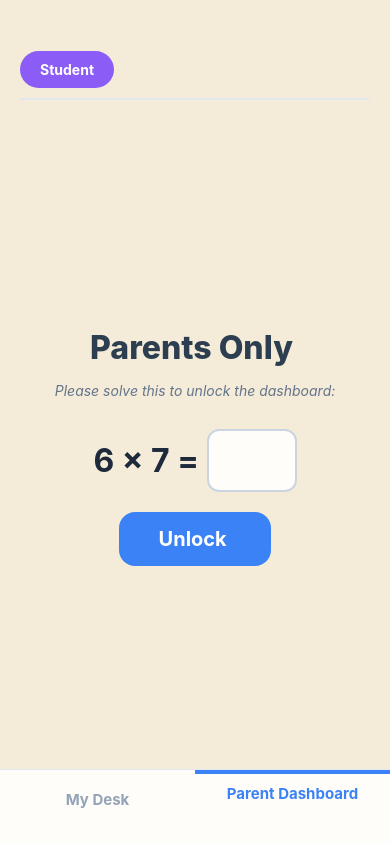
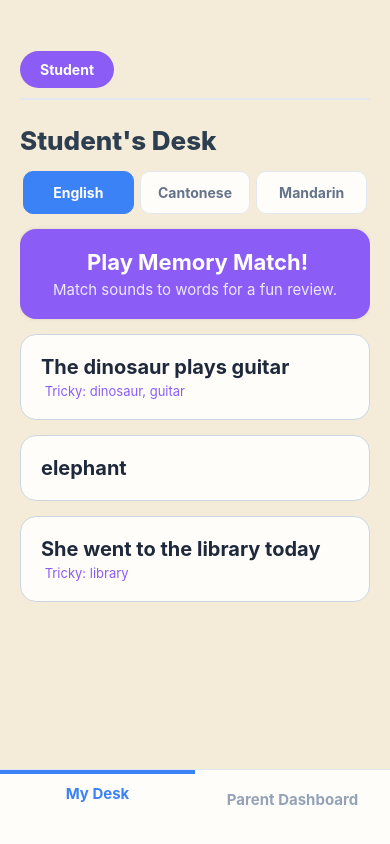
Before and after one commit to Laonade/dictation-app, a React Native app: screen / in a window 390 px wide. Built offline with nearby package versions, Linux system fonts and the light colour scheme.

Commit message:
Fix canvas mouse events, reset button, and star icon

```diff
--- a/App.js
+++ b/App.js
@@ -9,7 +9,7 @@ import SignatureScreen from 'react-native-signature-canvas';
 import { WebView } from 'react-native-webview';
 
 export default function App() {
-  const [activeTab, setActiveTab] = useState('Parent');
+  const [activeTab, setActiveTab] = useState('Student');
   const [activeDeskView, setActiveDeskView] = useState('desk');
 
   // Data States
```
